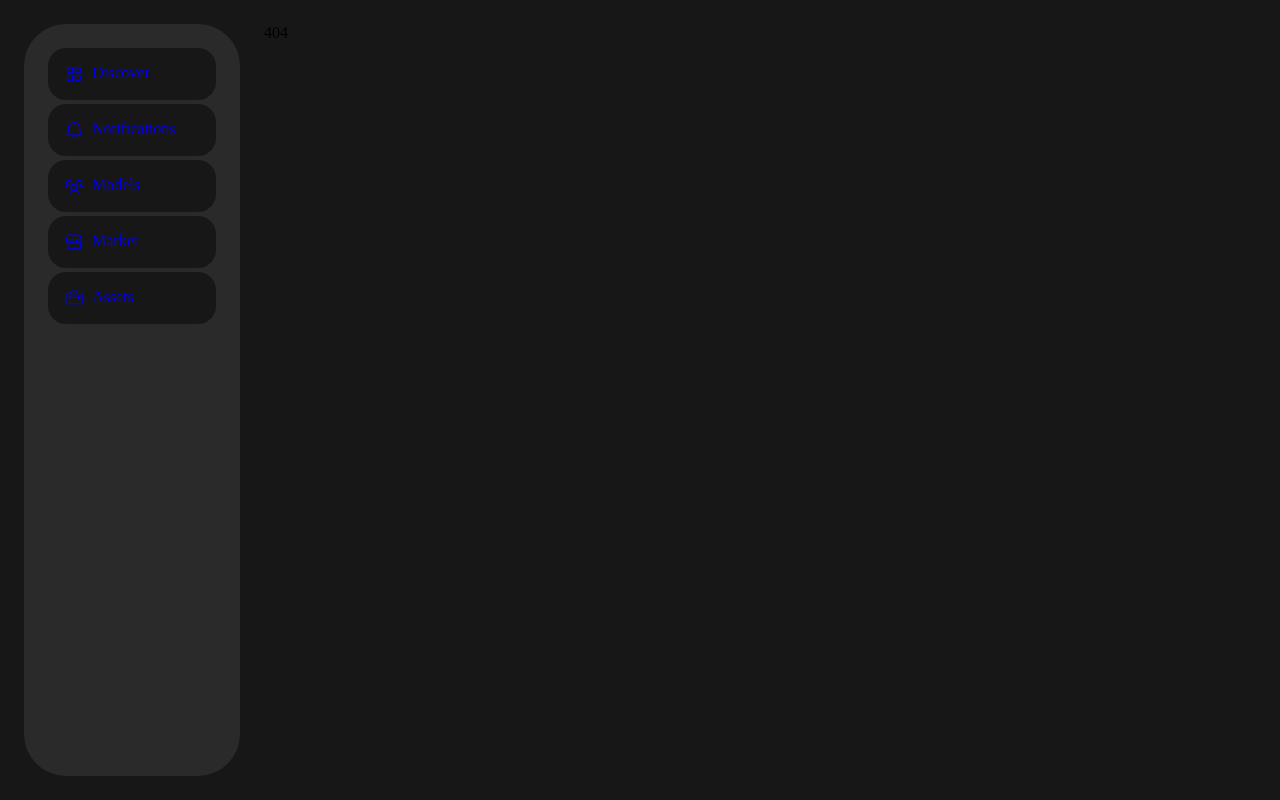
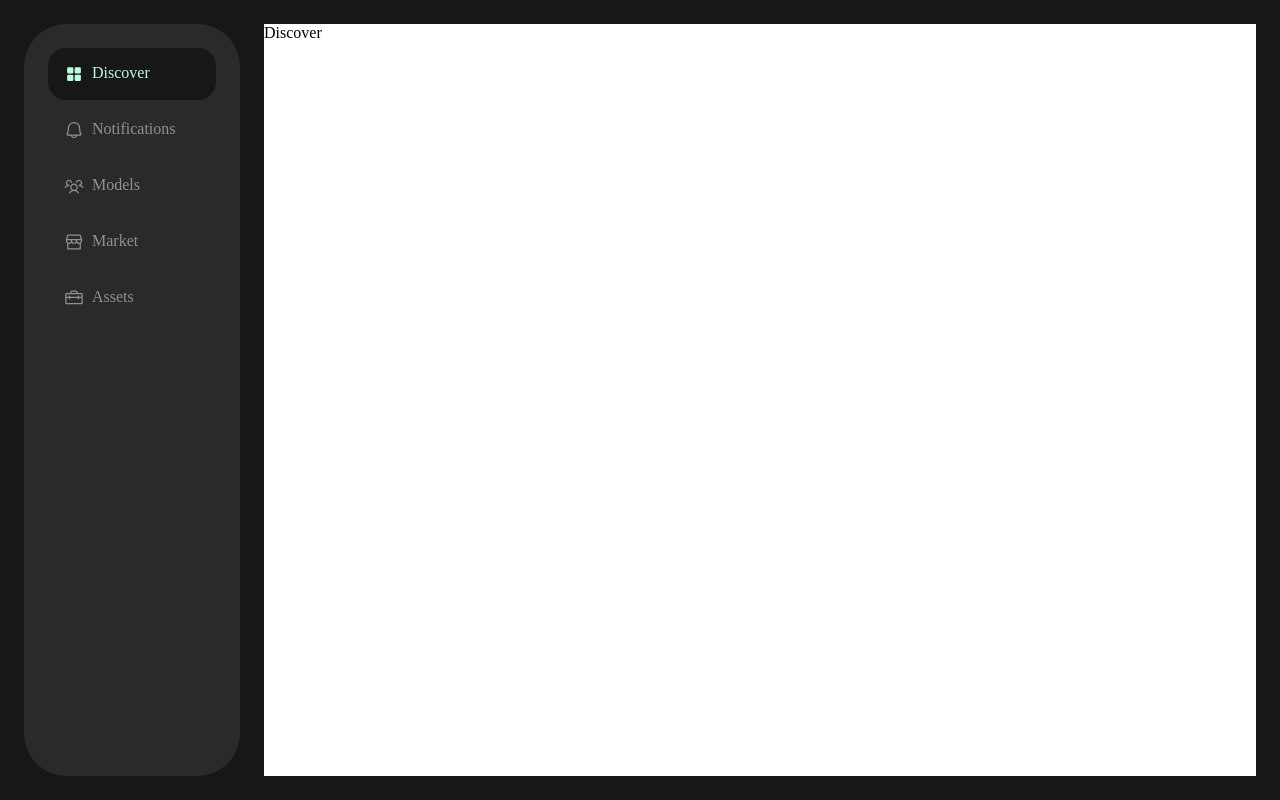
Before and after one commit to dolianich/dellicium, a React (Vite) app: page /discover in a window 1280 px wide. Before the commit this address had no page. Built offline with nearby package versions, Linux system fonts and the light colour scheme.

Commit message:
Fixed the issues with Icon and fixed the navigation redirect

```diff
--- a/src/App.tsx
+++ b/src/App.tsx
@@ -1,5 +1,10 @@
 import SideBar from './components/SideBar/SideBar';
-import { BrowserRouter as Router, Route, Routes } from 'react-router-dom';
+import {
+  BrowserRouter as Router,
+  Route,
+  Routes,
+  Navigate,
+} from 'react-router-dom';
 import DiscoverPage from './pages/DiscoverPage';
 import AssetsPage from './pages/AssetsPage';
 import MarketPage from './pages/MarketPage';
@@ -12,7 +17,8 @@ function App() {
     <Router>
       <SideBar />
       <Routes>
-        <Route path="/" Component={DiscoverPage} />
+        <Route path="/" element={<Navigate to="discover" />} />
+        <Route path="/discover" Component={DiscoverPage} />
         <Route path="*" Component={NotFoundPage} />
         <Route path="/assets" Component={AssetsPage} />
         <Route path="/market" Component={MarketPage} />
--- a/src/components/SideBar/Navigation/NavButton/NavButton.module.css
+++ b/src/components/SideBar/Navigation/NavButton/NavButton.module.css
@@ -1,4 +1,16 @@
-.linkRoot{
+.default{
+    display: flex;
+    flex-direction: row;
+    padding: 16px;
+    text-decoration: none;
+    gap: 8px;
+    border-radius: 18px;
+    width: calc(100% - 32px);
+    background-color: none;
+    color: var(--light-grey);
+}
+
+.selected{
     display: flex;
     flex-direction: row;
     padding: 16px;
@@ -7,4 +19,5 @@
     border-radius: 18px;
     width: calc(100% - 32px);
     background-color: var(--dark);
+    color: var(--primary);
 }
--- a/src/components/SideBar/Navigation/NavButton/NavButton.tsx
+++ b/src/components/SideBar/Navigation/NavButton/NavButton.tsx
@@ -8,20 +8,16 @@ interface Props {
   link: string;
   size?: number;
   weight?: 'regular' | 'fill';
-  state: 'selected' | 'default';
 }
 
-const NavButton = ({
-  text,
-  icon: Icon,
-  link,
-  size,
-  weight,
-  state,
-}: Props) => {
-  const buttonClass = state ? styles[state] : styles.default;
+const NavButton = ({ text, icon: Icon, link, size, weight }: Props) => {
   return (
-    <NavLink to={link} className={styles.linkRoot}>
+    <NavLink
+      to={link}
+      className={({ isActive }) => {
+        return isActive ? styles.selected : styles.default;
+      }}
+    >
       <Icon size={size} weight={weight} />
       {text}
     </NavLink>
--- a/src/components/SideBar/Navigation/Navigation.tsx
+++ b/src/components/SideBar/Navigation/Navigation.tsx
@@ -7,9 +7,10 @@ import {
   Toolbox,
 } from '@phosphor-icons/react';
 import NavButton from './NavButton/NavButton';
+import { useLocation } from 'react-router-dom';
 
 const navButtons = [
-  { id: 1, text: 'Discover', icon: SquaresFour, link: '/', size: 20 },
+  { id: 1, text: 'Discover', icon: SquaresFour, link: '/discover', size: 20 },
   {
     id: 2,
     text: 'Notifications',
@@ -23,6 +24,9 @@ const navButtons = [
 ];
 
 const Navigation = () => {
+  const location = useLocation();
+  console.log(location.pathname);
+
   return (
     <ul className={styles.navUl}>
       {navButtons.map((button) => (
@@ -32,6 +36,7 @@ const Navigation = () => {
           text={button.text}
           icon={button.icon}
           size={button.size}
+          weight={location.pathname.includes(button.link) ? 'fill' : 'regular'}
         />
       ))}
     </ul>
```
